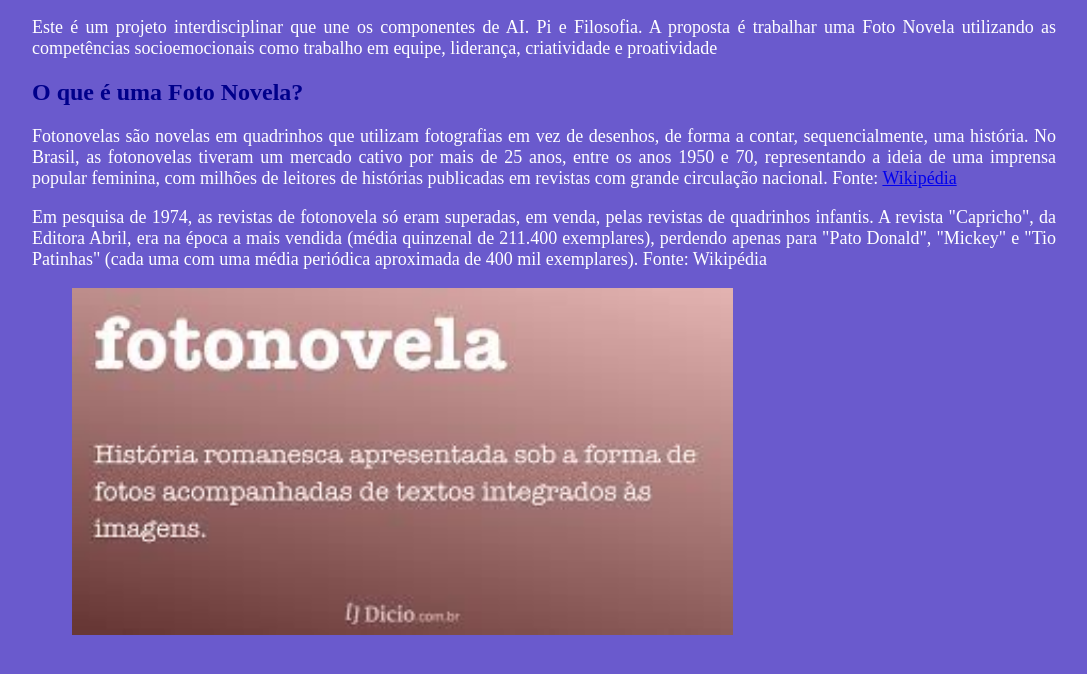
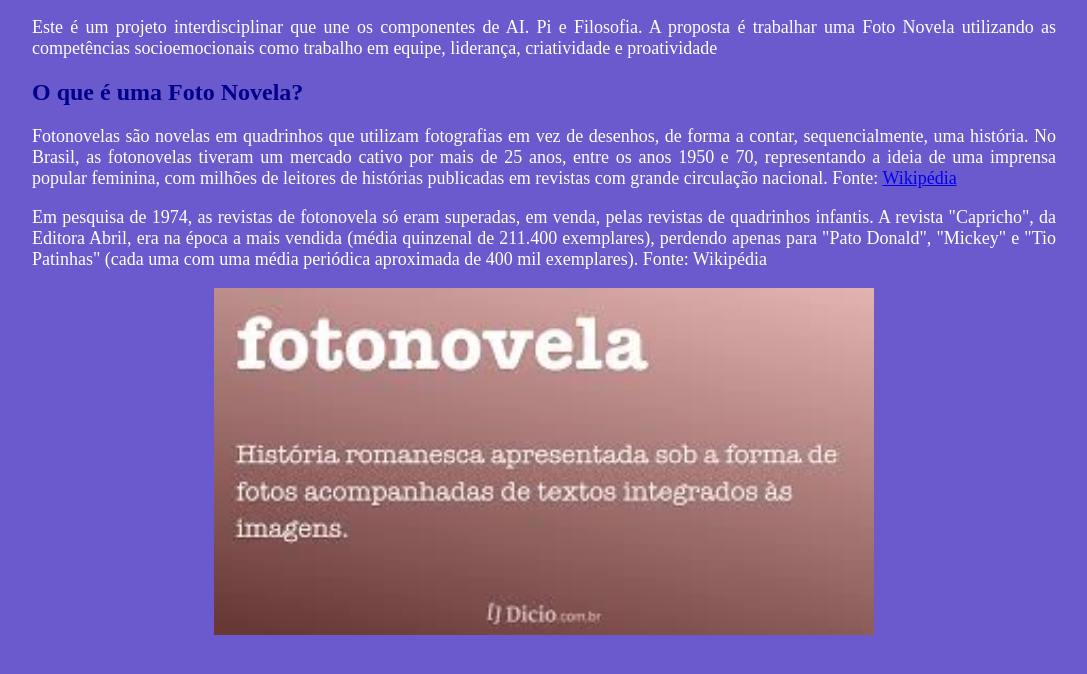
Before and after one commit to JessyJonesz/Foto-Novela, a plain HTML site: page index.html in a window 1280 px wide. Shown: the part 110-784 px from the top of the page, without its empty margins (96-1183 px from the left). Drawn offline with Linux system fonts and the light colour scheme.

Commit message:
Add files via upload
Segunda versao css

```diff
--- a/css/estilo.css
+++ b/css/estilo.css
@@ -27,7 +27,6 @@ img{
 width: 70%;
 }
 
-figure[
+figure{
 text-align: center;
-
-]
+}
```
